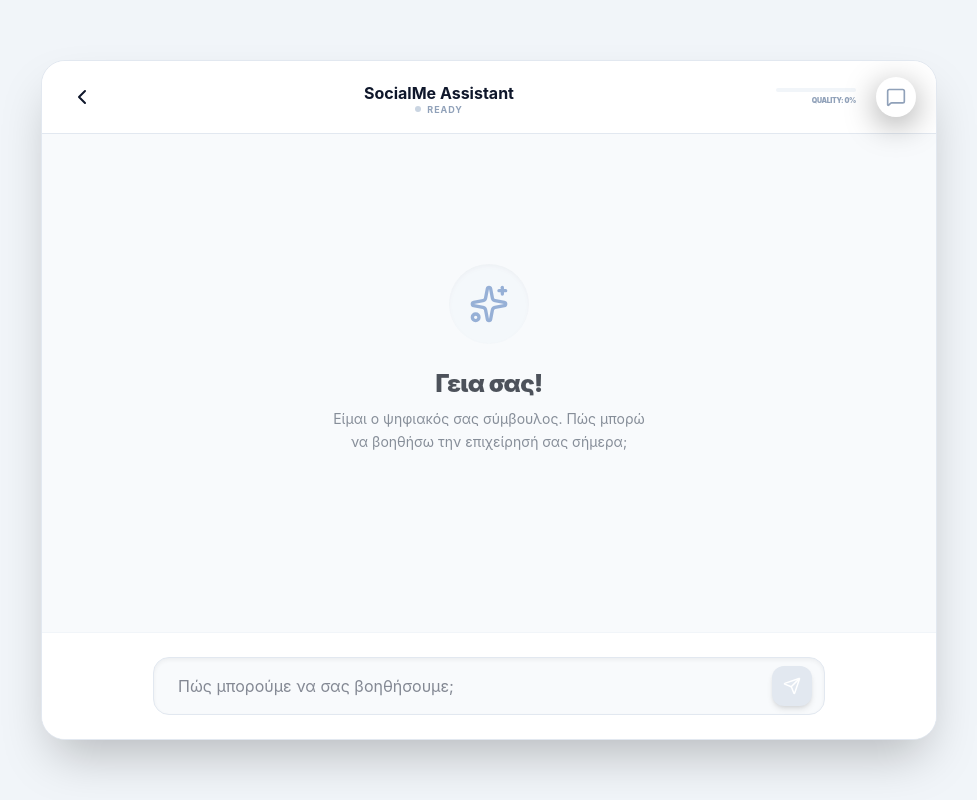
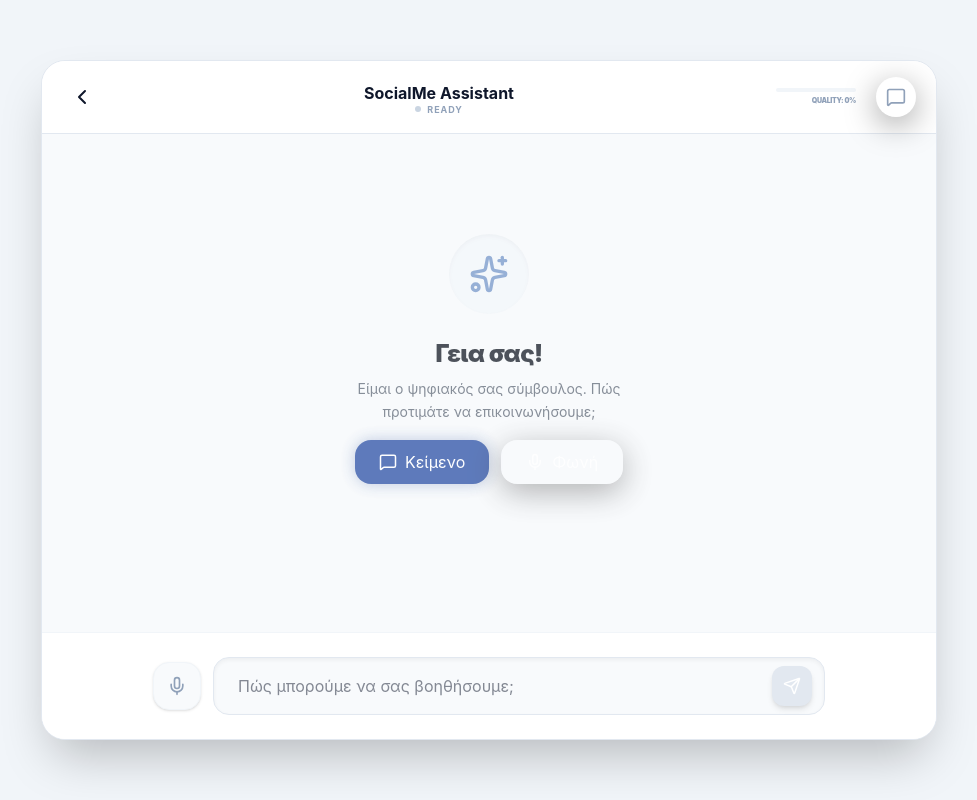
Before and after one commit to klepi21/socialmedemo, a Next.js app: page /chat in a window 1280 px wide. Shown: the whole page, without its empty margins (151-1128 px from the left). Built offline with nearby package versions, Linux system fonts and the light colour scheme.

Commit message:
🎙️ Chat Mode Selection: Added prominent Text/Voice buttons to empty state and quick-switch toggles in the footer

```diff
--- a/src/app/chat/page.tsx
+++ b/src/app/chat/page.tsx
@@ -347,9 +347,25 @@ function ChatComponent() {
                 </div>
                 <div className="space-y-2">
                   <h3 className="text-2xl font-black text-slate-800 tracking-tight">Γεια σας!</h3>
-                  <p className="text-slate-500 max-w-xs mx-auto text-sm leading-relaxed">
-                    Είμαι ο ψηφιακός σας σύμβουλος. Πώς μπορώ να βοηθήσω την επιχείρησή σας σήμερα;
+                  <p className="text-slate-500 max-w-xs mx-auto text-sm leading-relaxed mb-4">
+                    Είμαι ο ψηφιακός σας σύμβουλος. Πώς προτιμάτε να επικοινωνήσουμε;
                   </p>
+                  <div className="flex items-center justify-center gap-3">
+                    <Button
+                      onClick={() => setUseVoice(false)}
+                      variant={!useVoice ? 'primary' : 'glass'}
+                      className="gap-2 px-6 h-11 rounded-2xl"
+                    >
+                      <MessageSquare size={18} /> Κείμενο
+                    </Button>
+                    <Button
+                      onClick={() => setUseVoice(true)}
+                      variant={useVoice ? 'primary' : 'glass'}
+                      className="gap-2 px-6 h-11 rounded-2xl"
+                    >
+                      <Mic size={18} /> Φωνή
+                    </Button>
+                  </div>
                 </div>
               </div>
             )}
@@ -402,6 +418,7 @@ function ChatComponent() {
                 <button
                   onClick={() => { stopListening(); cancelSpeak(); }}
                   className="w-14 h-14 bg-slate-50 hover:bg-slate-100 text-slate-400 rounded-full flex items-center justify-center transition-all border border-slate-100 shadow-inner"
+                  title="Stop"
                 >
                   <Square size={20} fill="currentColor" />
                 </button>
@@ -413,9 +430,24 @@ function ChatComponent() {
                 >
                   {isListening ? <MicOff size={36} /> : <Mic size={36} />}
                 </button>
+                <button
+                   onClick={() => { setUseVoice(false); stopListening(); cancelSpeak(); }}
+                   className="w-14 h-14 bg-slate-50 hover:bg-slate-100 text-blue-500 rounded-full flex items-center justify-center transition-all border border-slate-100 shadow-inner"
+                   title="Switch to Text"
+                >
+                  <MessageSquare size={20} />
+                </button>
               </div>
             ) : (
-              <div className="w-full bg-slate-50 p-2 rounded-2xl border border-slate-200 flex items-center gap-2 pr-3 focus-within:border-blue-300 focus-within:bg-white transition-all shadow-inner">
+              <div className="w-full flex items-center gap-3">
+                <button
+                  onClick={() => { setUseVoice(true); }}
+                  className="w-12 h-12 bg-slate-50 text-slate-400 border border-slate-100 rounded-2xl flex items-center justify-center hover:text-blue-500 transition-colors shadow-sm"
+                  title="Switch to Voice"
+                >
+                  <Mic size={20} />
+                </button>
+                <div className="flex-1 bg-slate-50 p-2 rounded-2xl border border-slate-200 flex items-center gap-2 pr-3 focus-within:border-blue-300 focus-within:bg-white transition-all shadow-inner">
                   <input
                     type="text"
                     value={input}
@@ -431,6 +463,7 @@ function ChatComponent() {
                   >
                     <Send size={18} className="text-white" />
                   </button>
+                </div>
               </div>
             )}
           </div>
```
Lines whose indentation alone changed are shown as unchanged.
